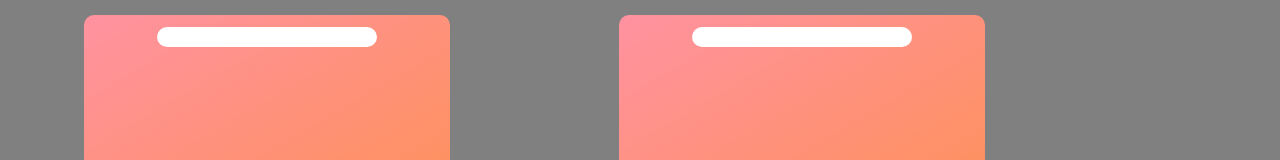
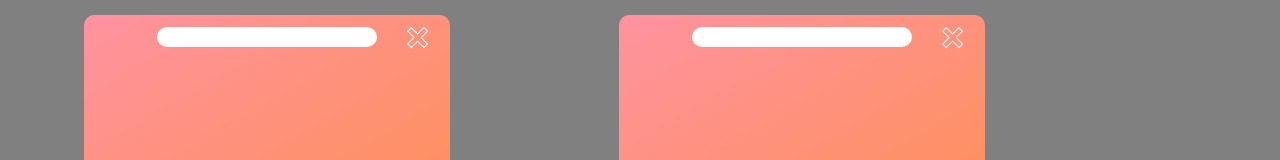
Before and after one commit to tpszhao/github-user-comparison, a React (Create React App) app: page / in a window 1280 px wide. Shown: the top 160 px of the page. Built offline with nearby package versions, Linux system fonts and the light colour scheme.

Commit message:
changed style of cloe buttom

```diff
--- a/src/components/Card.js
+++ b/src/components/Card.js
@@ -1,12 +1,13 @@
 import React, {useState,useRef,useEffect} from 'react'
 import UserStat from './UserStat'
+import CloseButton from './CloseButton'
 import axios from 'axios'
 import styles from './Card.module.css'
 import {span} from './UserStat.module.css'
 
 
 export default function Card(props) {
-    const {winner=false,user=null,idx,updateUser} = props;
+    const {winner=false,user=null,idx,updateUser,removeCard} = props;
     const [loading, setLoading] = useState(false);
     const [error, setError] = useState(false);
     const [value, setValue] = useState("");
@@ -45,6 +46,7 @@ export default function Card(props) {
 
     return (
         <div className={styles.card}>
+            <CloseButton style={{right:'20px'}} onClick={()=>{removeCard(idx)}}/>
             <form onSubmit={search} className={styles.form}>
                 <input
                     type="text"
--- /dev/null
+++ b/src/components/CloseButton.js
@@ -0,0 +1,17 @@
+import React from 'react'
+import styles from './CloseButton.module.css'
+
+export default function CloseButton({style={},onClick=null}) {
+    const {background,top,bottom,left,right,center,transform} = styles;
+    return (
+        <div className={background} onClick={onClick} style={style}>
+            <div className={transform}>
+                <div className={top}></div>
+                <div className={bottom}></div>
+                <div className={center}></div>
+                <div className={right}></div>
+                <div className={left}></div>
+            </div>
+        </div>
+    )
+}
--- /dev/null
+++ b/src/components/CloseButton.module.css
@@ -0,0 +1,66 @@
+
+.background {
+    width: 24px;
+    height: 24px;
+    position:absolute;
+    --color: transparent;
+}
+
+.background:hover{
+    --color: white;
+}
+
+.transform{
+    position: absolute;
+    left:18px;
+    top:2px;
+    transform: rotate(45deg);
+}
+
+.inner{
+    background-color: var(--color);
+    box-sizing: border-box;
+    position:absolute;
+    border: 1px solid white;
+}
+
+.top{
+    composes:inner;
+    width:6px;
+    height:9px;
+    border-bottom: none;
+}
+
+.bottom{
+    composes:inner;
+    width:6px;
+    height:9px;
+    top:15px;
+    border-top: none;
+}
+
+.left{
+    composes:inner;
+    top:9px;
+    left:-9px;
+    width:10px;
+    height:6px;
+    border-right: none;
+}
+
+.right{
+    composes:inner;
+    top:9px;
+    left:5px;
+    width:10px;
+    height:6px;
+    border-left: none;
+}
+
+.center{
+    composes:inner;
+    top: 9px;
+    width: 6px;
+    height:6px;
+    border: 1px solid var(--color);
+}
--- a/src/components/UserStat.module.css
+++ b/src/components/UserStat.module.css
@@ -32,7 +32,7 @@
 
 .login{
     composes:score;
-    font-size: 1.2em;;
+    font-size: 1.1em;;
 }
 
 
@@ -51,3 +51,9 @@
     box-shadow: 0px 0px 15px rgba(254, 146, 100, 0.685);
     margin: 15px;
 }
+
+.button:hover{
+    background-color:#FE9164;
+    box-shadow: inset 0px 0px 15px rgba(255, 255, 255, 0.685);
+    color: white;
+}
```
